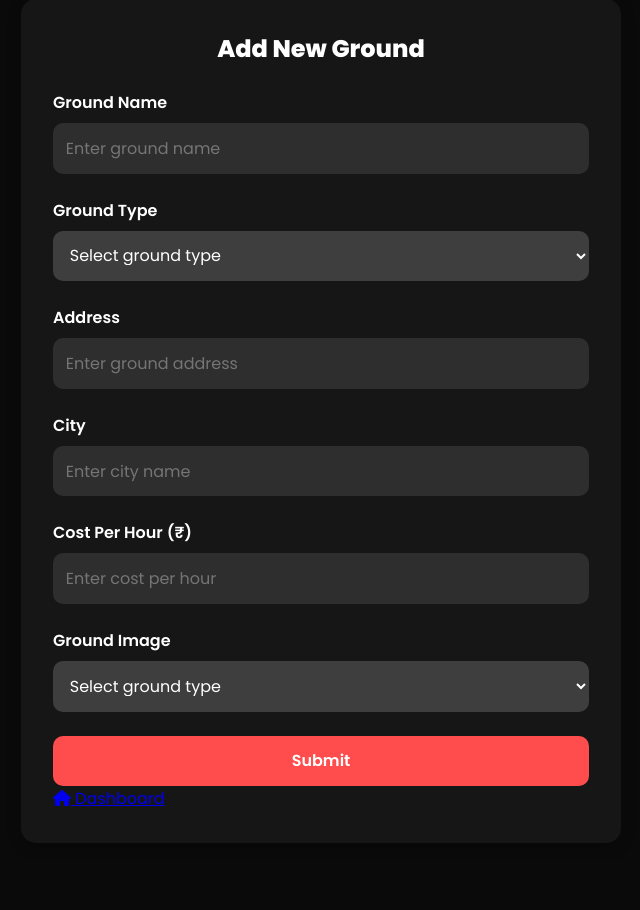
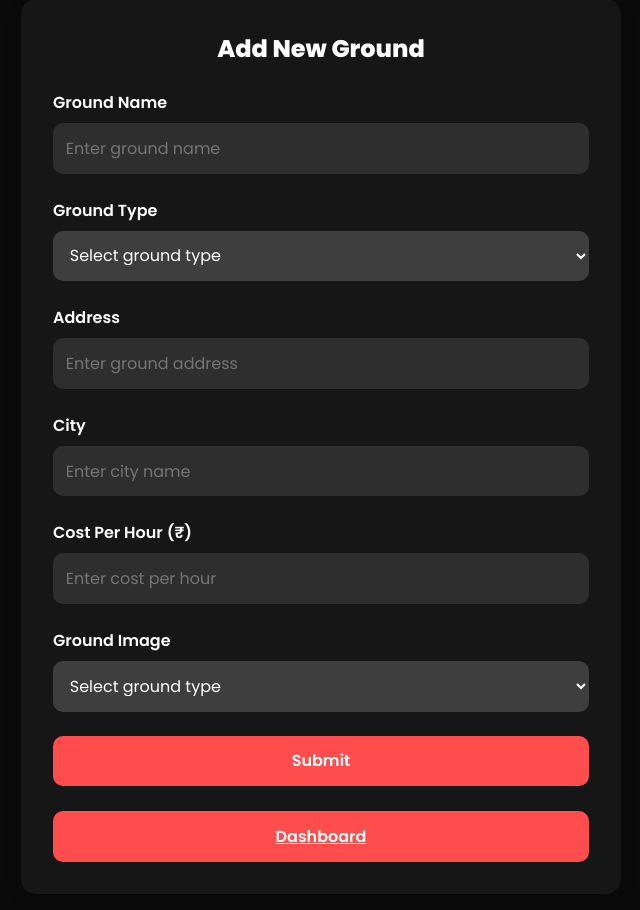
Before and after one commit to maddydevgits/sports-arena-booking-system, a Flask app: page /addground in a window 1280 px wide. Shown: the part 17-927 px from the top of the page, without its empty margins (319-959 px from the left). Before the commit the page ends 823 px from the top, so only its background shows below. Run offline with Flask 3, Linux system fonts and the light colour scheme; the visitor is signed in with stand-in values (Sample User, id 1).

Commit message:
updates related to owner dashboard page

```diff
--- a/app.py
+++ b/app.py
@@ -105,10 +105,10 @@ def owner_dashboard():
         count=len(ownerbookings)
         ownergrounds=list(grounds.find({"uploadedowner":session['ownerusername']}))
         totalgrounds=len(ownergrounds)
+        print()
         cost=0
-        for i in  ownergrounds:
-            cost += int(i['cost'])
-            print(cost)
+        for i in ownerbookings:
+            cost+=int(i['cost'])
 
         return render_template("ownerDashboard.html", ownername=session['ownerusername'],ownerbookings=ownerbookings,count=count,totalgrounds=totalgrounds,cost=cost)
     return redirect(url_for("register_owner"))
--- a/templates/addground.html
+++ b/templates/addground.html
@@ -155,10 +155,9 @@
             </div>
 
             <!-- Submit Button -->
-            <button type="submit" class="btn">Submit</button>
+            <button type="submit" class="btn">Submit</button><br>
             <p>{{status}}</p>
-            <a href="/owner/dashboard" class="nav-item">
-                <i class="fas fa-home"></i>
+            <a href="/owner/dashboard" class="btn">
                 <span>Dashboard</span>
             </a>
         </form>
--- a/templates/mygrounds.html
+++ b/templates/mygrounds.html
@@ -200,7 +200,8 @@
             <div class="dashboard-header">
                 <h1>{{ownername.upper()}}'s Grounds</h1>
                 <div class="user-info">
-                    <button class="add-ground-btn">Add New Ground</button>
+                    <a href="/addground"><button class="add-ground-btn">Add New Ground</button></a>
+
                     <div class="user-avatar">{{ownername[0].upper()}}</div>
                 </div>
             </div>
--- a/templates/ownerDashboard.html
+++ b/templates/ownerDashboard.html
@@ -262,10 +262,7 @@
                     <i class="fas fa-futbol"></i>
                     <span>My Grounds</span>
                 </a>
-                <a href="#" class="nav-item">
-                    <i class="fas fa-chart-bar"></i>
-                    <span>Analytics</span>
-                </a>
+
                 <a href="#" class="nav-item">
                     <i class="fas fa-cog"></i>
                     <span>Settings</span>
```
